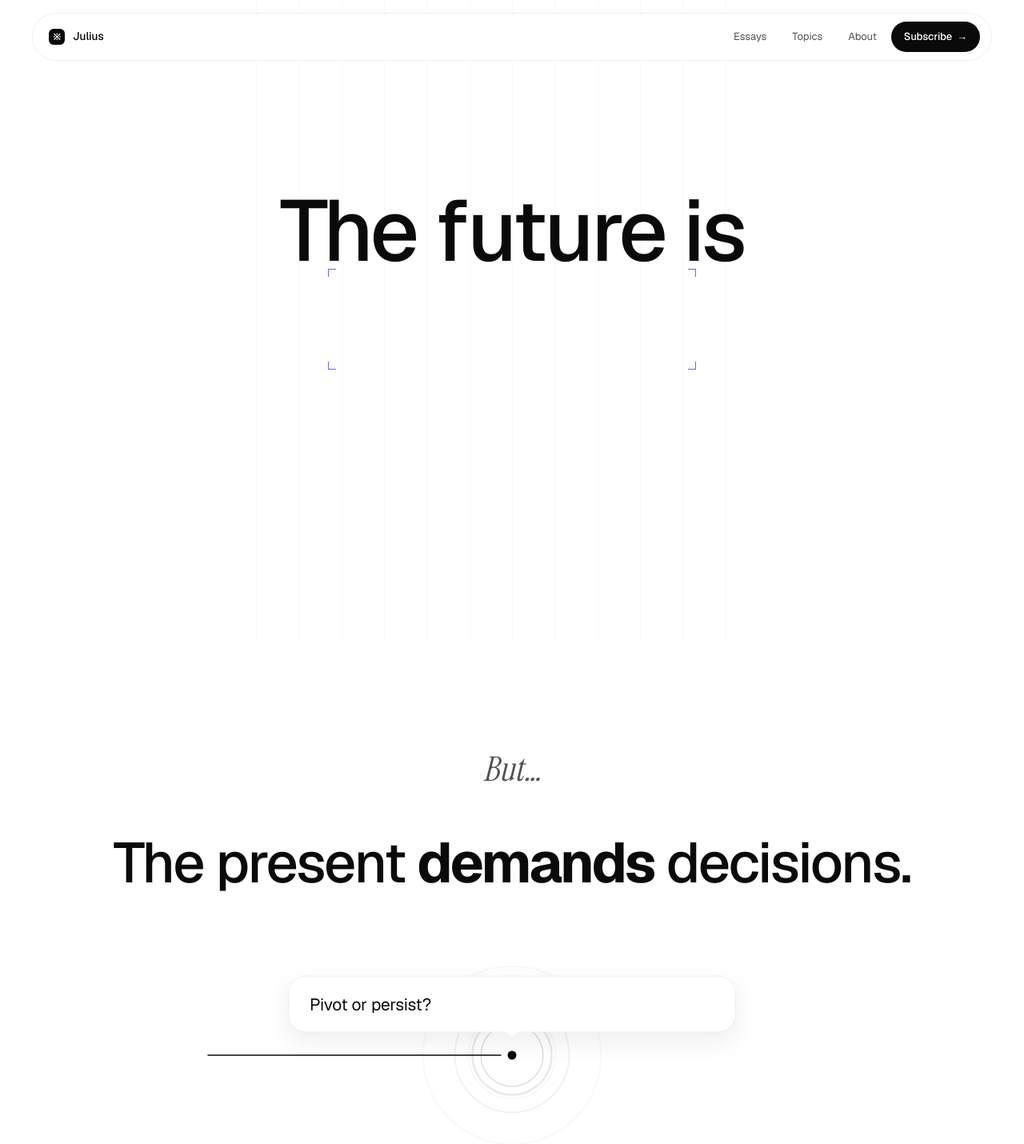
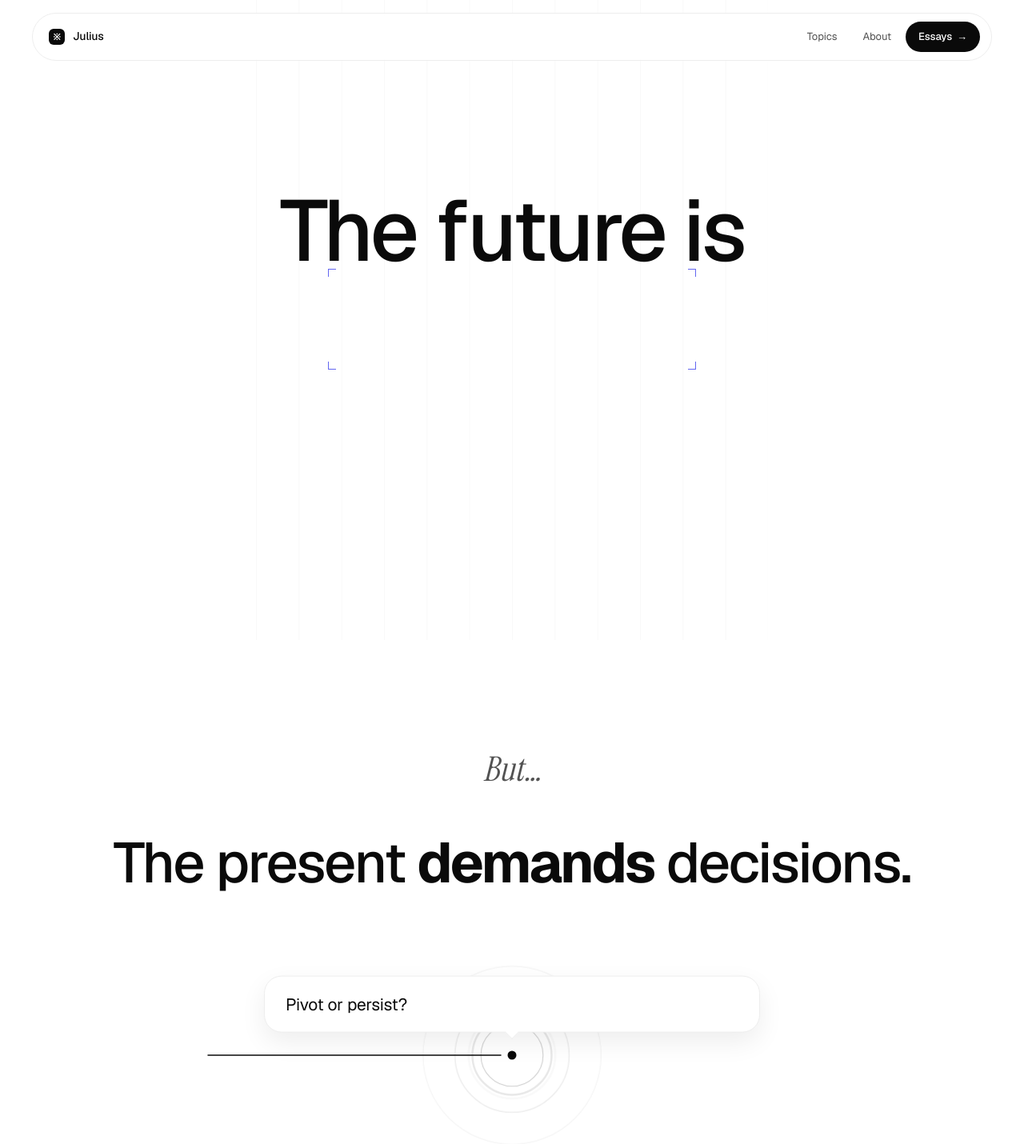
Before and after one commit to juliustgeiger-lab/Personal-Webseite, a Next.js app: page / in a window 1280 px wide. Shown: the top 1430 px of the page at 80% size. Built offline with nearby package versions, Linux system fonts and the light colour scheme.

Commit message:
Two layout tweaks: (1) Present bubble fixed at 620px (fits 'Buy the company or watch someone else buy it?' single-line), max-width: calc(100vw - 48px) for mobile clip; (2) Nav: remove Subscribe CTA, move Essays into the black-pill CTA slot

```diff
--- a/src/app/globals.css
+++ b/src/app/globals.css
@@ -649,7 +649,10 @@ section.present {
    shifted up via transform so its tail almost touches the dot. */
 .present-bubble {
   position: absolute;
-  width: clamp(380px, 52vw, 560px);
+  /* Sized to fit the longest question — "Buy the company or watch someone
+     else buy it?" — on a single line. Capped to viewport on small screens. */
+  width: 620px;
+  max-width: calc(100vw - 48px);
   background: var(--bg);
   border: 1px solid var(--rule);
   border-radius: 22px;
--- a/src/app/layout.tsx
+++ b/src/app/layout.tsx
@@ -49,11 +49,10 @@ export default function RootLayout({
             <span>Julius</span>
           </Link>
           <div className="links">
-            <Link className="link" href="/writing">Essays</Link>
             <Link className="link" href="/#topics">Topics</Link>
             <Link className="link" href="/about">About</Link>
-            <Link href="/#subscribe" className="cta">
-              Subscribe
+            <Link href="/writing" className="cta">
+              Essays
               <span className="arrow">→</span>
             </Link>
           </div>
```
